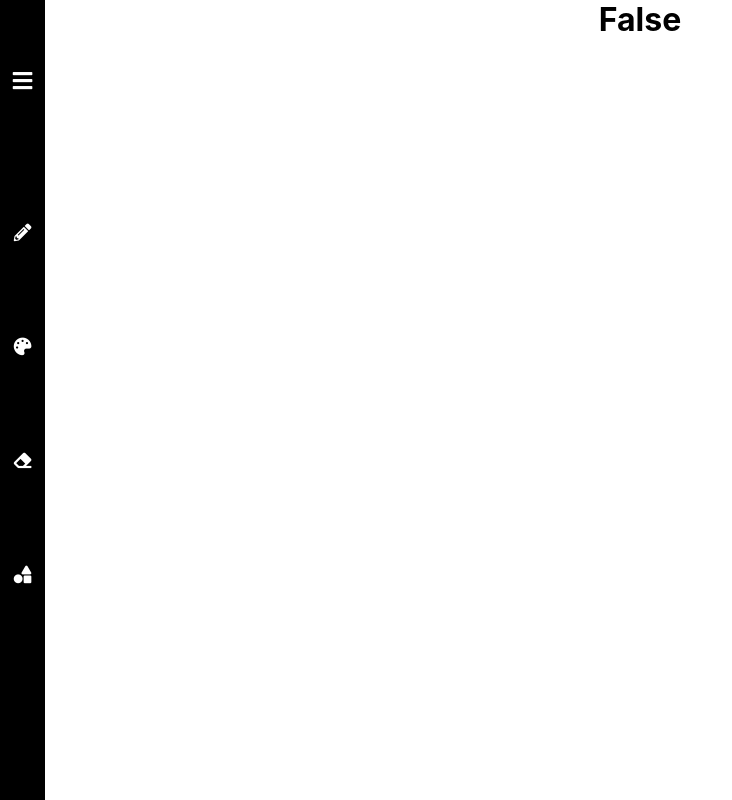
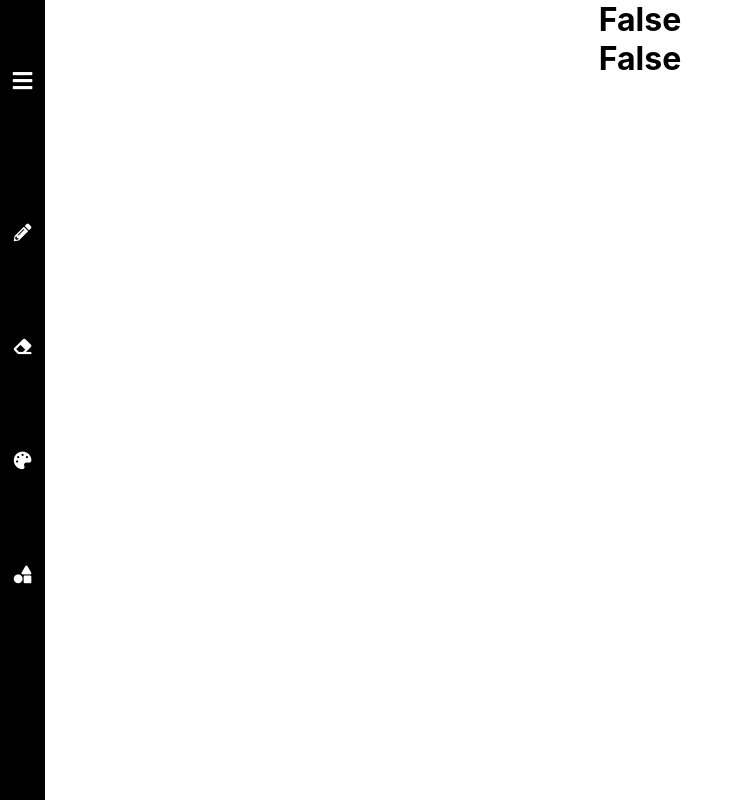
Before and after one commit to mehulsingh072001/whiteboard, a React (Create React App) app: page / in a window 1280 px wide. Shown: the whole page, without its empty margins (0-732 px from the left). Built offline with nearby package versions, Linux system fonts and the light colour scheme.

Commit message:
more states

```diff
--- a/src/Components/Board.js
+++ b/src/Components/Board.js
@@ -1,16 +1,12 @@
-import React, { useState, useContext } from 'react'
-import { Context } from '../Context.js';
+import Draw from './Draw'
+import Erase from './Eraser'
 
 function Board() {
-  const{ draw } = useContext(Context)
-
-  if(draw[0] === true) {
-    return(
-      <h1>True</h1>
-    )
-  }
-  return (
-    <h1>False</h1>
+  return(
+    <div>
+      <Draw/>
+      <Erase/>
+    </div>
   )
 }
 
--- /dev/null
+++ b/src/Components/Draw.js
@@ -0,0 +1,17 @@
+import React, { useState, useContext } from 'react'
+import { Context } from '../Context.js';
+
+const Draw = () => {
+  const{ draw } = useContext(Context)
+
+  if(draw[0] === true) {
+    return(
+      <h1>True</h1>
+    )
+  }
+  return (
+    <h1>False</h1>
+  )
+}
+
+export default Draw;
--- /dev/null
+++ b/src/Components/Eraser.js
@@ -0,0 +1,17 @@
+import React, { useState, useContext } from 'react'
+import { Context } from '../Context.js';
+
+const Erase = () => {
+  const{ erase } = useContext(Context)
+
+  if(erase[0] === true) {
+    return(
+      <h1>True</h1>
+    )
+  }
+  return (
+    <h1>False</h1>
+  )
+}
+
+export default Erase;
--- a/src/Components/Sidebar.js
+++ b/src/Components/Sidebar.js
@@ -3,18 +3,22 @@ import '../Styles/Sidebar.css'
 import { Context } from '../Context.js';
 
 function Sidebar() {
-  const { draw } = useContext(Context)
+  const { draw, erase } = useContext(Context)
 
   const dT = () => {
     draw[1](!draw[0])
+  }
+
+  const eT = () => {
+    erase[1](!erase[0])
   }
   return(
     <div className="sidebar">
       <nav>
         <div id="hamburger"><i className="fas fa-bars"></i></div>
           <i className="fas fa-pencil-alt" onClick={dT}></i>
+          <i className="fas fa-eraser" onClick={eT}></i>
           <i className="fas fa-palette"></i>
-          <i className="fas fa-eraser"></i>
           <i className="fas fa-shapes"></i>
       </nav>
     </div>
```
